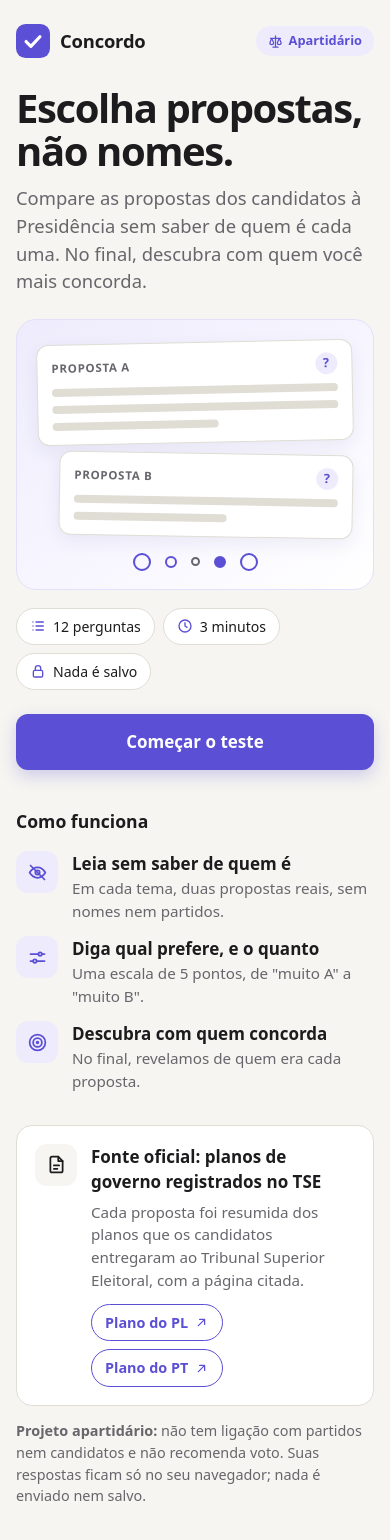
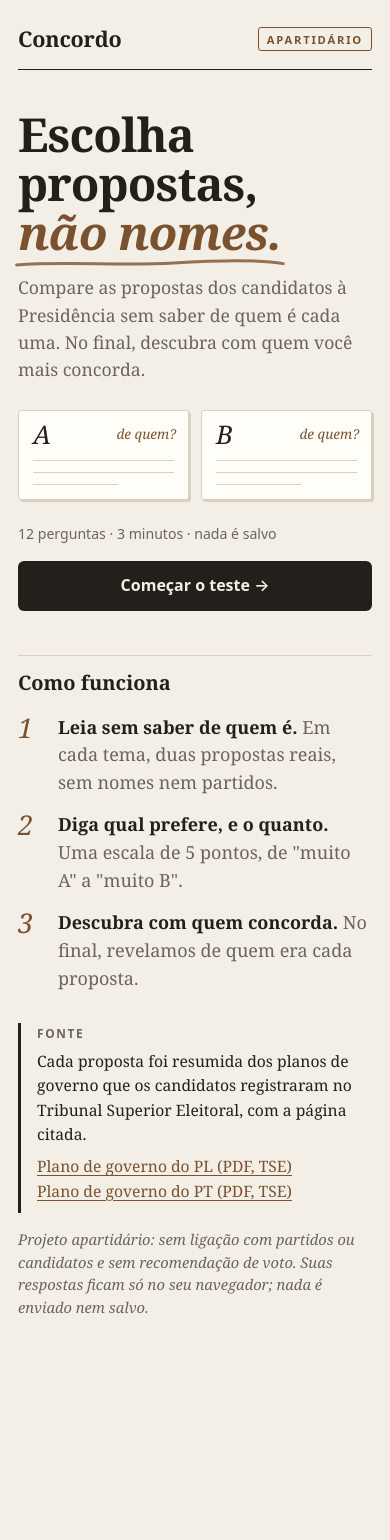
Before and after one commit to kristhyanmatos/concordo, a website with bundled scripts: page public/index.html in a window 390 px wide. After the commit the page ends 1406 px from the top, so only its background shows below. Built offline with nearby package versions, Linux system fonts and the light colour scheme.

Commit message:
style: melhorias visuais e seo para compartilhar

```diff
--- a/public/estilo.css
+++ b/public/estilo.css
@@ -1,14 +1,16 @@
-/* Tema claro único. Cores neutras de propósito: nada que lembre as cores dos partidos. */
+/* Papel e tinta: fundo creme, texto em tinta escura e sépia como único acento.
+   Nenhuma cor lembra partido (vermelho, azul, verde-amarelo). */
 :root {
-  --fundo: #f6f5f1;
-  --cartao: #ffffff;
-  --texto: #1c1c1e;
-  --suave: #66666c;
-  --linha: #e0ddd5;
-  --destaque: #5b4fd6;
-  --sobre-destaque: #ffffff;
-  --realce: #eeecfc;
-  --erro: #b3261e;
+  --papel: #f4efe6;
+  --folha: #fffdf8;
+  --tinta: #23201b;
+  --suave: #6b645a;
+  --linha: #d9d0c1;
+  --acento: #7a5230;
+  --marca-texto: #ead9b9;
+  --erro: #9c2a1f;
+  --serifa: "Iowan Old Style", Charter, Georgia, "Noto Serif", serif;
+  --sans: system-ui, -apple-system, "Segoe UI", Roboto, sans-serif;
   color-scheme: light;
 }
 
@@ -17,132 +19,99 @@
 
 body {
   margin: 0;
-  background: var(--fundo);
-  color: var(--texto);
-  font: 17px/1.5 system-ui, -apple-system, "Segoe UI", Roboto, sans-serif;
+  background: var(--papel);
+  color: var(--tinta);
+  font: 18px/1.55 var(--serifa);
   -webkit-text-size-adjust: 100%;
 }
 
-main { max-width: 620px; margin: 0 auto; padding: 24px 16px 64px; }
+main { max-width: 600px; margin: 0 auto; padding: 22px 18px 72px; }
 
-h1 { font-size: 2.5rem; line-height: 1.08; letter-spacing: -0.035em; margin: 28px 0 12px; }
-h2 { font-size: 1.3rem; line-height: 1.35; margin: 6px 0 18px; }
+h1, h2, h3 { font-family: var(--serifa); font-weight: 700; }
+h2, h3 { text-wrap: balance; }
+h1 { font-size: clamp(2.6rem, 12vw, 3.3rem); line-height: 1.04; letter-spacing: -0.02em; margin: 40px 0 18px; }
+h2 { font-size: 1.4rem; line-height: 1.3; margin: 6px 0 18px; }
 h2:focus { outline: none; }
-h3 { font-size: 1.05rem; margin: 32px 0 12px; }
-a { color: var(--destaque); }
+h3 { font-size: 1.15rem; margin: 36px 0 8px; }
+a { color: var(--acento); text-decoration-thickness: 1px; text-underline-offset: 3px; }
 
-.lead { font-size: 1.15rem; color: var(--suave); margin: 0 0 24px; }
-.nota { font-size: 0.9rem; color: var(--suave); }
-.rotulo { margin: 0; font-size: 0.78rem; font-weight: 700; letter-spacing: 0.08em; text-transform: uppercase; color: var(--destaque); }
+.lead { font-size: 1.1rem; color: var(--suave); margin: 0 0 26px; }
+.nota { font-size: 0.92rem; font-style: italic; color: var(--suave); }
+.rotulo { margin: 0; font: 600 0.74rem/1.4 var(--sans); letter-spacing: 0.14em; text-transform: uppercase; color: var(--acento); }
 .erro { color: var(--erro); font-weight: 600; }
 
-.icone {
-  flex: none;
-  width: 18px;
-  height: 18px;
-  fill: none;
-  stroke: currentColor;
-  stroke-width: 2;
-  stroke-linecap: round;
-  stroke-linejoin: round;
+/* Tela inicial */
+.marca { display: flex; align-items: center; justify-content: space-between; padding-bottom: 14px; border-bottom: 1px solid var(--tinta); }
+.marca-nome { font-size: 1.35rem; font-weight: 700; letter-spacing: -0.01em; }
+.carimbo {
+  padding: 6px 8px 5px;
+  border: 1.5px solid currentColor;
+  border-radius: 3px;
+  color: var(--acento);
+  font: 700 0.7rem/1 var(--sans);
+  letter-spacing: 0.16em;
+  text-transform: uppercase;
 }
 
-/* Tela inicial */
-.marca { display: flex; align-items: center; gap: 10px; }
-.logo { width: 34px; height: 34px; }
-.logo rect { fill: var(--destaque); }
-.logo path { fill: none; stroke: var(--sobre-destaque); stroke-width: 3; stroke-linecap: round; stroke-linejoin: round; }
-.marca-nome { font-size: 1.15rem; font-weight: 750; letter-spacing: -0.01em; }
-.selo {
-  display: inline-flex;
-  align-items: center;
-  gap: 6px;
-  margin-left: auto;
-  padding: 5px 12px;
-  border-radius: 999px;
-  background: var(--realce);
-  color: var(--destaque);
-  font-size: 0.8rem;
-  font-weight: 650;
+/* "não nomes." com um risco feito à mão por baixo */
+h1 .destaque { position: relative; white-space: nowrap; font-style: italic; color: var(--acento); }
+.risco { position: absolute; left: -2%; bottom: -0.16em; width: 104%; height: 0.34em; overflow: visible; }
+.risco path { fill: none; stroke: var(--acento); stroke-width: 3; stroke-linecap: round; opacity: 0.8; vector-effect: non-scaling-stroke; }
+
+/* Duas cédulas de papel, sem dono */
+.cedulas { display: grid; grid-template-columns: 1fr 1fr; gap: 12px; margin: 4px 0 24px; }
+.cedula {
+  position: relative;
+  padding: 10px 14px 14px;
+  background: var(--folha);
+  border: 1px solid var(--linha);
+  border-radius: 3px;
+  box-shadow: 2px 2px 0 var(--linha);
 }
-.selo .icone { width: 15px; height: 15px; }
+.letra { display: block; font-size: 1.6rem; font-style: italic; line-height: 1.1; }
+.quem { position: absolute; top: 12px; right: 12px; font-size: 0.85rem; font-style: italic; color: var(--acento); }
+.cedula i { display: block; height: 12px; border-bottom: 1px solid var(--linha); }
+.cedula i.curta { width: 60%; }
 
-/* Ilustração do mecanismo: duas propostas sem dono e a escala */
-.vitrine {
-  display: grid;
-  gap: 10px;
-  padding: 22px 20px 18px;
-  border-radius: 20px;
-  background: linear-gradient(145deg, var(--realce), #f8f7ff 60%, var(--cartao));
-  border: 1px solid #e3e0fb;
-}
-.mini {
-  padding: 12px 14px 14px;
-  border: 1px solid var(--linha);
-  border-radius: 12px;
-  background: var(--cartao);
-  box-shadow: 0 6px 18px rgba(40, 32, 120, 0.07);
-  transform: rotate(-1.2deg);
-}
-.mini-b { margin-left: 22px; transform: rotate(1deg); }
-.mini-topo { display: flex; justify-content: space-between; align-items: center; font-size: 0.72rem; font-weight: 700; letter-spacing: 0.06em; text-transform: uppercase; color: var(--suave); }
-.oculto { display: grid; place-items: center; width: 22px; height: 22px; border-radius: 50%; background: var(--realce); color: var(--destaque); font-size: 0.8rem; }
-.mini i { display: block; height: 8px; margin-top: 9px; border-radius: 4px; background: var(--linha); }
-.mini i.curta { width: 58%; }
-.mini-escala { display: flex; justify-content: center; align-items: center; gap: 14px; margin-top: 6px; }
-.mini-escala b { width: 12px; height: 12px; border: 2px solid var(--destaque); border-radius: 50%; }
-.mini-escala b:first-child, .mini-escala b:last-child { width: 18px; height: 18px; }
-.mini-escala b:nth-child(3) { width: 9px; height: 9px; border-color: var(--suave); }
-.mini-escala b.ativa { background: var(--destaque); }
+.meta { margin: 0; font: 0.88rem/1.4 var(--sans); color: var(--suave); }
 
-.chips { display: flex; flex-wrap: wrap; gap: 8px; margin: 18px 0 0; padding: 0; list-style: none; }
-.chips li { display: inline-flex; align-items: center; gap: 7px; padding: 7px 13px; border: 1px solid var(--linha); border-radius: 999px; background: var(--cartao); font-size: 0.88rem; }
-.chips .icone { width: 16px; height: 16px; color: var(--destaque); }
+.secao { margin-top: 44px; padding-top: 14px; border-top: 1px solid var(--linha); font-size: 1.25rem; }
+.passos { margin: 0; padding: 0; list-style: none; counter-reset: passo; }
+.passos li { display: grid; grid-template-columns: 34px 1fr; gap: 6px; margin-bottom: 14px; color: var(--suave); counter-increment: passo; }
+.passos li::before { content: counter(passo); font-size: 1.7rem; font-style: italic; line-height: 1; color: var(--acento); }
+.passos b { color: var(--tinta); }
 
-.secao { margin-top: 40px; font-size: 1.1rem; }
-.passos { display: grid; gap: 14px; margin: 0; padding: 0; list-style: none; }
-.passos li { display: flex; align-items: flex-start; gap: 14px; }
-.passos b { display: block; }
-.passos span:not(.passo-icone) { display: block; color: var(--suave); font-size: 0.95rem; }
-.passo-icone { display: grid; place-items: center; width: 42px; height: 42px; border-radius: 12px; background: var(--realce); color: var(--destaque); flex: none; }
-.passo-icone .icone { width: 21px; height: 21px; }
-
-.fonte { display: flex; gap: 14px; margin-top: 32px; padding: 18px; border: 1px solid var(--linha); border-radius: 16px; background: var(--cartao); }
-.fonte p { margin: 6px 0 0; color: var(--suave); font-size: 0.95rem; }
-.fonte-icone { display: grid; place-items: center; width: 42px; height: 42px; border-radius: 12px; background: var(--fundo); color: var(--texto); flex: none; }
-.fonte-icone .icone { width: 21px; height: 21px; }
-.links { display: flex; flex-wrap: wrap; gap: 8px; margin-top: 12px !important; }
-.links a { display: inline-flex; align-items: center; gap: 6px; padding: 7px 13px; border: 1px solid var(--destaque); border-radius: 999px; font-size: 0.9rem; font-weight: 600; text-decoration: none; }
-.links a:hover { background: var(--realce); }
-.links .icone { width: 15px; height: 15px; }
+.fonte { margin-top: 30px; padding: 2px 0 2px 16px; border-left: 3px solid var(--tinta); }
+.fonte p { margin: 0 0 8px; font-size: 0.98rem; }
+.fonte .fonte-titulo { font: 600 0.74rem/1.4 var(--sans); letter-spacing: 0.14em; text-transform: uppercase; color: var(--suave); }
 
 /* Botões */
 button { font: inherit; color: inherit; cursor: pointer; }
-:focus-visible { outline: 3px solid var(--destaque); outline-offset: 2px; }
+:focus-visible { outline: 2px solid var(--acento); outline-offset: 3px; }
 .botao {
   display: block;
   width: 100%;
-  margin-top: 24px;
+  margin-top: 18px;
   padding: 15px;
   border: 0;
-  border-radius: 12px;
-  background: var(--destaque);
-  color: var(--sobre-destaque);
-  font-weight: 650;
-  box-shadow: 0 6px 16px rgba(91, 79, 214, 0.25);
+  border-radius: 6px;
+  background: var(--tinta);
+  color: var(--papel);
+  font: 600 1rem/1.2 var(--sans);
 }
-.link { margin-top: 8px; padding: 12px 0; border: 0; background: none; color: var(--suave); }
+.botao:hover { background: #3a352d; }
+.link { margin-top: 8px; padding: 12px 0; border: 0; background: none; color: var(--suave); font: 0.95rem var(--sans); }
 
 /* Perguntas */
-.topo { display: flex; align-items: center; gap: 12px; margin-bottom: 20px; }
-.topo .nota { margin: 0; white-space: nowrap; }
-.progresso { flex: 1; height: 6px; overflow: hidden; border-radius: 3px; background: var(--linha); }
-.progresso span { display: block; width: 0; height: 100%; background: var(--destaque); transition: width 0.25s; }
+.topo { display: flex; align-items: center; gap: 12px; margin-bottom: 22px; }
+.topo .nota { margin: 0; white-space: nowrap; font: 0.85rem var(--sans); }
+.progresso { flex: 1; height: 3px; background: var(--linha); }
+.progresso span { display: block; width: 0; height: 100%; background: var(--tinta); transition: width 0.25s; }
 
-.proposta { margin: 0 0 12px; padding: 14px 18px 16px; border: 1px solid var(--linha); border-radius: 14px; background: var(--cartao); }
-.proposta b { display: block; margin-bottom: 4px; font-size: 0.78rem; letter-spacing: 0.06em; text-transform: uppercase; color: var(--suave); }
+.proposta { margin: 0 0 12px; padding: 14px 18px 16px; border: 1px solid var(--linha); border-radius: 4px; background: var(--folha); }
+.proposta b { display: block; margin-bottom: 4px; font: 600 0.72rem/1.4 var(--sans); letter-spacing: 0.14em; text-transform: uppercase; color: var(--suave); }
 
-.pergunta-escala { margin: 20px 0 6px; font-weight: 600; text-align: center; }
+.pergunta-escala { margin: 22px 0 6px; font-style: italic; text-align: center; }
 .escala { display: grid; grid-template-columns: repeat(5, 1fr); gap: 4px; }
 .escala button {
   display: flex;
@@ -152,36 +121,36 @@ button { font: inherit; color: inherit; cursor: pointer; }
   padding: 6px 0;
   border: 0;
   background: none;
-  font-size: 0.75rem;
-  line-height: 1.2;
+  font: 0.75rem/1.2 var(--sans);
   color: var(--suave);
 }
 /* Bolinhas maiores nas pontas: o tamanho mostra a intensidade da preferência */
 .bola { display: grid; place-items: center; height: 50px; }
-.bola::before { content: ""; width: var(--d); height: var(--d); border: 2px solid var(--destaque); border-radius: 50%; transition: background 0.15s; }
+.bola::before { content: ""; width: var(--d); height: var(--d); border: 1.5px solid var(--tinta); border-radius: 50%; transition: background 0.15s; }
 .escala button:nth-child(1), .escala button:nth-child(5) { --d: 46px; }
 .escala button:nth-child(2), .escala button:nth-child(4) { --d: 34px; }
 .escala button:nth-child(3) { --d: 24px; }
-.escala button:nth-child(3) .bola::before { border-color: var(--suave); }
-.escala button:hover .bola::before { background: var(--realce); }
-.escala button[aria-pressed="true"] { color: var(--texto); }
-.escala button[aria-pressed="true"] .bola::before { background: var(--destaque); }
+.escala button:nth-child(3) .bola::before { border-style: dashed; border-color: var(--suave); }
+.escala button:hover .bola::before { background: var(--marca-texto); }
+.escala button[aria-pressed="true"] { color: var(--tinta); }
+.escala button[aria-pressed="true"] .bola::before { background: var(--tinta); }
 
 /* Resultado */
-.placar { height: 14px; margin: 20px 0 10px; overflow: hidden; border-radius: 7px; background: var(--linha); }
-.placar span { display: block; height: 100%; background: var(--destaque); }
-.legenda { display: flex; justify-content: space-between; gap: 12px; font-size: 0.95rem; }
+.placar { height: 10px; margin: 22px 0 10px; background: var(--marca-texto); }
+.placar span { display: block; height: 100%; background: var(--tinta); }
+.legenda { display: flex; justify-content: space-between; gap: 12px; font: 0.92rem/1.4 var(--sans); }
 .legenda span:last-child { text-align: right; color: var(--suave); }
 
-details { margin-bottom: 8px; border: 1px solid var(--linha); border-radius: 12px; background: var(--cartao); }
-summary { display: flex; align-items: baseline; gap: 12px; padding: 14px 16px; cursor: pointer; list-style: none; font-size: 0.9rem; color: var(--suave); }
+#gabarito { border-top: 1px solid var(--tinta); }
+details { border-bottom: 1px solid var(--linha); }
+summary { display: flex; align-items: baseline; gap: 12px; padding: 14px 2px; cursor: pointer; list-style: none; font: 0.88rem/1.4 var(--sans); color: var(--suave); }
 summary::-webkit-details-marker { display: none; }
-summary .tema { flex: 1; font-size: 1rem; font-weight: 650; color: var(--texto); }
-summary::after { content: "+"; font-weight: 700; color: var(--destaque); }
+summary .tema { flex: 1; font: 700 1.02rem/1.3 var(--serifa); color: var(--tinta); }
+summary::after { content: "+"; font-weight: 700; color: var(--acento); }
 details[open] summary::after { content: "−"; }
-details > :not(summary) { margin: 0 16px 12px; }
-details .proposta { font-size: 0.95rem; }
-.preferida { border-color: var(--destaque); box-shadow: inset 4px 0 0 var(--destaque); }
+details > :not(summary) { margin: 0 0 12px; }
+details .proposta { font-size: 0.98rem; }
+.preferida { border-left: 3px solid var(--acento); }
 
 @media (prefers-reduced-motion: reduce) {
   * { transition: none !important; }
--- a/public/index.html
+++ b/public/index.html
@@ -3,11 +3,23 @@
 <head>
   <meta charset="utf-8">
   <meta name="viewport" content="width=device-width, initial-scale=1">
-  <title>Concordo</title>
-  <meta name="description" content="Teste apartidário: compare propostas dos candidatos à Presidência sem saber de quem é cada uma.">
-  <meta property="og:title" content="Concordo: propostas, não nomes">
-  <meta property="og:description" content="Teste apartidário. Escolha entre propostas sem saber de quem são e descubra com quem você mais concorda.">
-  <meta name="theme-color" content="#f6f5f1">
+  <title>Concordo: escolha propostas, não nomes</title>
+  <meta name="description" content="Teste apartidário: compare propostas dos candidatos à Presidência sem saber de quem é cada uma e descubra com quem você mais concorda. Fonte: planos de governo registrados no TSE.">
+  <!-- Prévia de link (WhatsApp, Telegram, redes). Imagem e URL precisam ser absolutas: troque o domínio se o seu for outro. -->
+  <link rel="canonical" href="https://concordo.vercel.app/">
+  <meta property="og:type" content="website">
+  <meta property="og:locale" content="pt_BR">
+  <meta property="og:site_name" content="Concordo">
+  <meta property="og:url" content="https://concordo.vercel.app/">
+  <meta property="og:title" content="Concordo: escolha propostas, não nomes">
+  <meta property="og:description" content="Teste apartidário: compare propostas dos candidatos à Presidência sem saber de quem é cada uma. 12 perguntas, 3 minutos.">
+  <meta property="og:image" content="https://concordo.vercel.app/compartilhar.png">
+  <meta property="og:image:type" content="image/png">
+  <meta property="og:image:width" content="1200">
+  <meta property="og:image:height" content="630">
+  <meta property="og:image:alt" content="Concordo: escolha propostas, não nomes. Teste apartidário.">
+  <meta name="twitter:card" content="summary_large_image">
+  <meta name="theme-color" content="#f4efe6">
   <link rel="icon" href="icone.svg" type="image/svg+xml">
   <link rel="stylesheet" href="estilo.css">
   <script type="module" src="app.js"></script>
@@ -16,76 +28,39 @@
 <main>
   <section id="inicio">
     <header class="marca">
-      <svg class="logo" viewBox="0 0 32 32" aria-hidden="true"><rect width="32" height="32" rx="9"/><path d="M9.5 16.5l4.5 4.5 8.5-9"/></svg>
       <span class="marca-nome">Concordo</span>
-      <span class="selo">
-        <svg class="icone" viewBox="0 0 24 24" aria-hidden="true"><path d="M12 3v18M8 21h8M4 7h16M6 7l-3 7a3 3 0 0 0 6 0zM18 7l-3 7a3 3 0 0 0 6 0z"/></svg>
-        Apartidário
-      </span>
+      <span class="carimbo">Apartidário</span>
     </header>
 
-    <h1>Escolha propostas, não nomes.</h1>
+    <h1>Escolha propostas, <span class="destaque">não nomes.<svg class="risco" viewBox="0 0 300 24" preserveAspectRatio="none" aria-hidden="true"><path d="M4 15C58 9 118 17 176 12s96-5 120 1"/></svg></span></h1>
     <p class="lead">Compare as propostas dos candidatos à Presidência sem saber de quem é cada uma. No final, descubra com quem você mais concorda.</p>
 
-    <div class="vitrine" aria-hidden="true">
-      <div class="mini">
-        <span class="mini-topo">Proposta A <span class="oculto">?</span></span>
-        <i></i><i></i><i class="curta"></i>
-      </div>
-      <div class="mini mini-b">
-        <span class="mini-topo">Proposta B <span class="oculto">?</span></span>
-        <i></i><i class="curta"></i>
-      </div>
-      <div class="mini-escala"><b></b><b></b><b></b><b class="ativa"></b><b></b></div>
+    <div class="cedulas" aria-hidden="true">
+      <div class="cedula"><span class="letra">A</span><span class="quem">de quem?</span><i></i><i></i><i class="curta"></i></div>
+      <div class="cedula"><span class="letra">B</span><span class="quem">de quem?</span><i></i><i></i><i class="curta"></i></div>
     </div>
 
-    <ul class="chips">
-      <li>
-        <svg class="icone" viewBox="0 0 24 24" aria-hidden="true"><path d="M9 6h11M9 12h11M9 18h11M4.5 6h.01M4.5 12h.01M4.5 18h.01"/></svg>
-        <span id="qtd">12 perguntas</span>
-      </li>
-      <li>
-        <svg class="icone" viewBox="0 0 24 24" aria-hidden="true"><circle cx="12" cy="12" r="9"/><path d="M12 7v5l3 2"/></svg>
-        3 minutos
-      </li>
-      <li>
-        <svg class="icone" viewBox="0 0 24 24" aria-hidden="true"><rect x="5" y="11" width="14" height="10" rx="2"/><path d="M8 11V8a4 4 0 0 1 8 0v3"/></svg>
-        Nada é salvo
-      </li>
-    </ul>
-
-    <button class="botao" id="comecar" type="button">Começar o teste</button>
+    <p class="meta"><span id="qtd">12 perguntas</span> · 3 minutos · nada é salvo</p>
+    <button class="botao" id="comecar" type="button">Começar o teste →</button>
     <noscript><p class="erro">Ative o JavaScript para responder.</p></noscript>
 
     <h2 class="secao">Como funciona</h2>
     <ol class="passos">
-      <li>
-        <span class="passo-icone"><svg class="icone" viewBox="0 0 24 24" aria-hidden="true"><path d="M3 12s3.5-6 9-6 9 6 9 6-3.5 6-9 6-9-6-9-6z"/><circle cx="12" cy="12" r="2.5"/><path d="M4 4l16 16"/></svg></span>
-        <div><b>Leia sem saber de quem é</b><span>Em cada tema, duas propostas reais, sem nomes nem partidos.</span></div>
-      </li>
-      <li>
-        <span class="passo-icone"><svg class="icone" viewBox="0 0 24 24" aria-hidden="true"><path d="M4 8h9M17 8h3M4 16h3M11 16h9"/><circle cx="15" cy="8" r="2"/><circle cx="9" cy="16" r="2"/></svg></span>
-        <div><b>Diga qual prefere, e o quanto</b><span>Uma escala de 5 pontos, de "muito A" a "muito B".</span></div>
-      </li>
-      <li>
-        <span class="passo-icone"><svg class="icone" viewBox="0 0 24 24" aria-hidden="true"><circle cx="12" cy="12" r="9"/><circle cx="12" cy="12" r="5"/><circle cx="12" cy="12" r="1"/></svg></span>
-        <div><b>Descubra com quem concorda</b><span>No final, revelamos de quem era cada proposta.</span></div>
-      </li>
+      <li><span><b>Leia sem saber de quem é.</b> Em cada tema, duas propostas reais, sem nomes nem partidos.</span></li>
+      <li><span><b>Diga qual prefere, e o quanto.</b> Uma escala de 5 pontos, de "muito A" a "muito B".</span></li>
+      <li><span><b>Descubra com quem concorda.</b> No final, revelamos de quem era cada proposta.</span></li>
     </ol>
 
     <aside class="fonte">
-      <span class="fonte-icone"><svg class="icone" viewBox="0 0 24 24" aria-hidden="true"><path d="M14 3H7a2 2 0 0 0-2 2v14a2 2 0 0 0 2 2h10a2 2 0 0 0 2-2V8z"/><path d="M14 3v5h5M9 13h6M9 17h4"/></svg></span>
-      <div>
-        <b>Fonte oficial: planos de governo registrados no TSE</b>
-        <p>Cada proposta foi resumida dos planos que os candidatos entregaram ao Tribunal Superior Eleitoral, com a página citada.</p>
-        <p class="links">
-          <a data-plano="pl" target="_blank" rel="noopener">Plano do PL <svg class="icone" viewBox="0 0 24 24" aria-hidden="true"><path d="M7 17 17 7M9 7h8v8"/></svg></a>
-          <a data-plano="pt" target="_blank" rel="noopener">Plano do PT <svg class="icone" viewBox="0 0 24 24" aria-hidden="true"><path d="M7 17 17 7M9 7h8v8"/></svg></a>
-        </p>
-      </div>
+      <p class="fonte-titulo">Fonte</p>
+      <p>Cada proposta foi resumida dos planos de governo que os candidatos registraram no Tribunal Superior Eleitoral, com a página citada.</p>
+      <p>
+        <a data-plano="pl" target="_blank" rel="noopener">Plano de governo do PL (PDF, TSE)</a><br>
+        <a data-plano="pt" target="_blank" rel="noopener">Plano de governo do PT (PDF, TSE)</a>
+      </p>
     </aside>
 
-    <p class="nota"><b>Projeto apartidário:</b> não tem ligação com partidos nem candidatos e não recomenda voto. Suas respostas ficam só no seu navegador; nada é enviado nem salvo.</p>
+    <p class="nota">Projeto apartidário: sem ligação com partidos ou candidatos e sem recomendação de voto. Suas respostas ficam só no seu navegador; nada é enviado nem salvo.</p>
   </section>
 
   <section id="item" hidden>
```
Also changed, not shown: AGENTS.md (+8 -1 lines), teste.js (+9 -0 lines), README.md, public/compartilhar.png (added), public/icone.svg.
